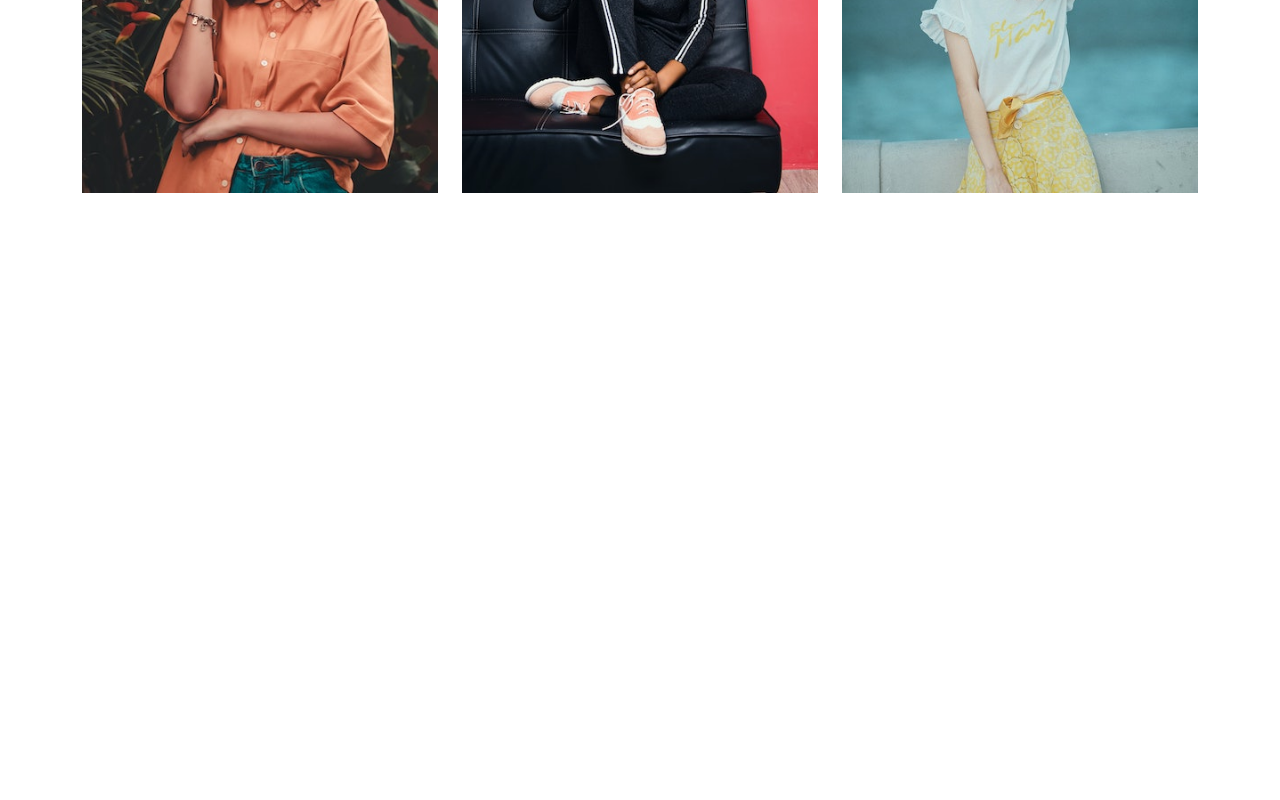
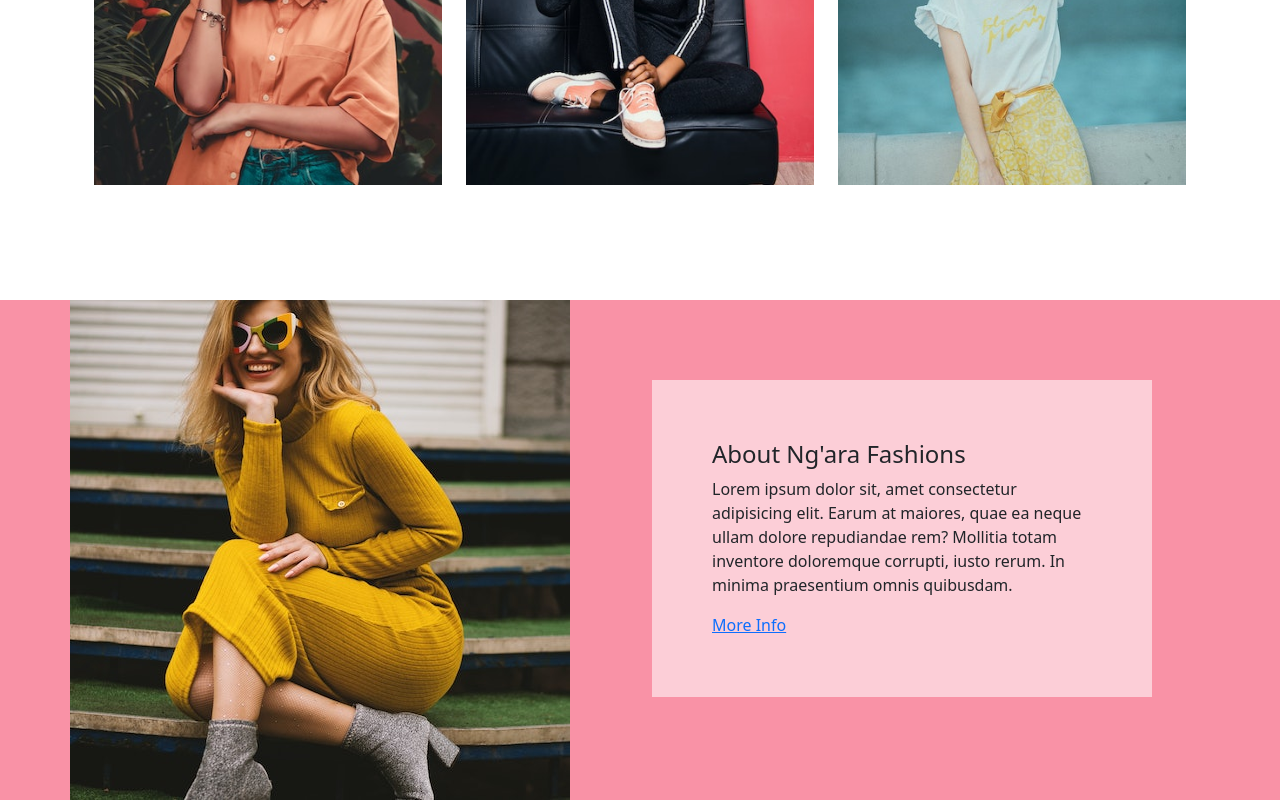
Before and after one commit to Carol254/kuiFashions, an Angular app: page / in a window 1280 px wide. Shown: the part 1501-2301 px from the top of the page. Before the commit the page ends 1809 px from the top, so only its background shows below. Built offline with nearby package versions, Linux system fonts and the light colour scheme.

Commit message:
changes to the home-component

```diff
--- a/src/app/dashboard/home/home.component.css
+++ b/src/app/dashboard/home/home.component.css
@@ -106,3 +106,18 @@
     opacity:0.5;
     height:100%;
   }
+  .about-us{
+    background-color: #f992a6;
+    background-size:cover;
+    background-position: center;
+  }
+  .row{
+    margin: initial !important;
+  }
+  .subscribe{
+    max-width: 500px;
+    margin-top: 80px;
+    margin-bottom: 20px;
+    padding: 60px;
+    background:#ffffff8c;
+  }
--- a/src/app/dashboard/home/home.component.html
+++ b/src/app/dashboard/home/home.component.html
@@ -48,3 +48,21 @@
         </div>
         </div>
     </section>
+    <!-- about-us section -->
+    <section class="about-us">
+        <div class="row">
+            <div class="col-md-6 text-center">
+                <img src="/assets/model_1.jpg">
+            </div>
+            <div class="col-md-6">
+                <div class="subscribe">
+                    <h4>About Ng'ara Fashions</h4>
+
+            <p>Lorem ipsum dolor sit, amet consectetur adipisicing elit.
+                 Earum at maiores, quae ea neque ullam dolore repudiandae rem? Mollitia totam inventore doloremque corrupti,
+                 iusto rerum. In minima praesentium omnis quibusdam.</p>
+                 <a href="#" target="_blank" rel="noref">More Info</a>
+                </div>
+            </div>
+        </div>
+    </section>
```
